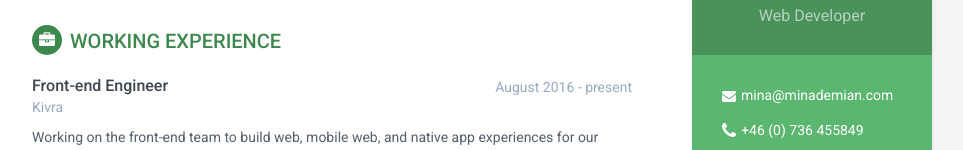
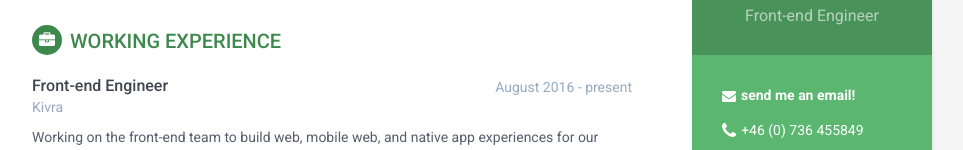
Before and after one commit to minademian/minademian.com-v1, a plain HTML site: page index.html in a window 1280 px wide. Shown: the part 215-365 px from the top of the page, without its empty margins (188-1151 px from the left). Drawn offline with Linux system fonts and the light colour scheme.

Commit message:
chore: update copy and email address

```diff
--- a/index.html
+++ b/index.html
@@ -3,12 +3,12 @@
 <!--[if IE 9]> <html lang="en" class="ie9"> <![endif]-->
 <!--[if !IE]><!--> <html lang="en"> <!--<![endif]-->
 <head>
-    <title>Mina Demian web developer, minademian.com</title>
+    <title>Mina Demian front-end engineer, web developer, JavaScript HTML5 CSS 3 minademian.com</title>
     <!-- Meta -->
     <meta charset="utf-8">
     <meta http-equiv="X-UA-Compatible" content="IE=edge">
     <meta name="viewport" content="width=device-width, initial-scale=1.0">
-    <meta name="description" content="Mina Demian CV web developer Stockholm Sweden html javascript css PHP mysql">
+    <meta name="description" content="Mina Demian CV web developer frontend engineer front-end front end Stockholm Sweden html javascript css PHP mysql">
     <meta name="author" content="Mina Demian">
     <link rel="shortcut icon" href="favicon.ico">
     <link href='https://fonts.googleapis.com/css?family=Roboto:400,500,400italic,300italic,300,500italic,700,700italic,900,900italic' rel='stylesheet' type='text/css'>
@@ -32,12 +32,12 @@
             <div class="profile-container">
                 <img class="profile" src="assets/images/me_2016_website.png" alt="photo of me, Mina Demian" />
                 <h1 class="name">Mina Demian</h1>
-                <h3 class="tagline">Web Developer</h3>
+                <h3 class="tagline">Front-end Engineer</h3>
             </div><!--//profile-container-->
 
             <div class="contact-container container-block">
                 <ul class="list-unstyled contact-list">
-                    <li class="email"><i class="fa fa-envelope"></i><a href="">mina@minademian.com</a></li>
+                    <li class="email"><i class="fa fa-envelope"></i><a href="mailto:minadimyan711@gmail.com"><strong>send me an email!</strong></a></li>
                     <li class="phone"><i class="fa fa-phone"></i><a href="tel:+46736455849">+46 (0) 736 455849</a></li>
                     <li class="website"><i class="fa fa-globe"></i><a href="http://www.minademian.com" target="_blank">minademian.com</a></li>
                     <li class="linkedin"><i class="fa fa-linkedin"></i><a href="http://se.linkedin.com/in/minademiancons" target="_blank">minademiancons</a></li>
```
